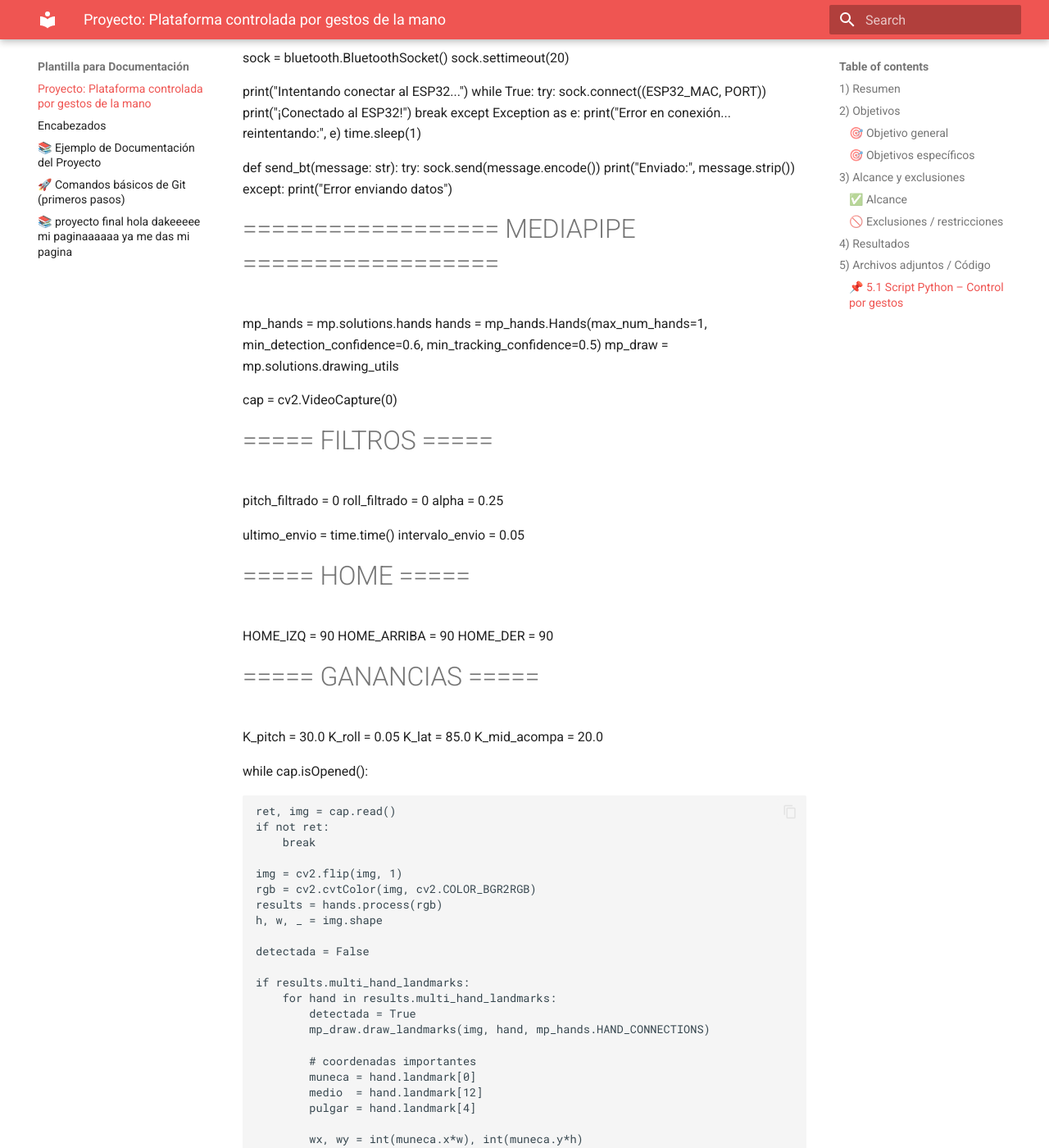
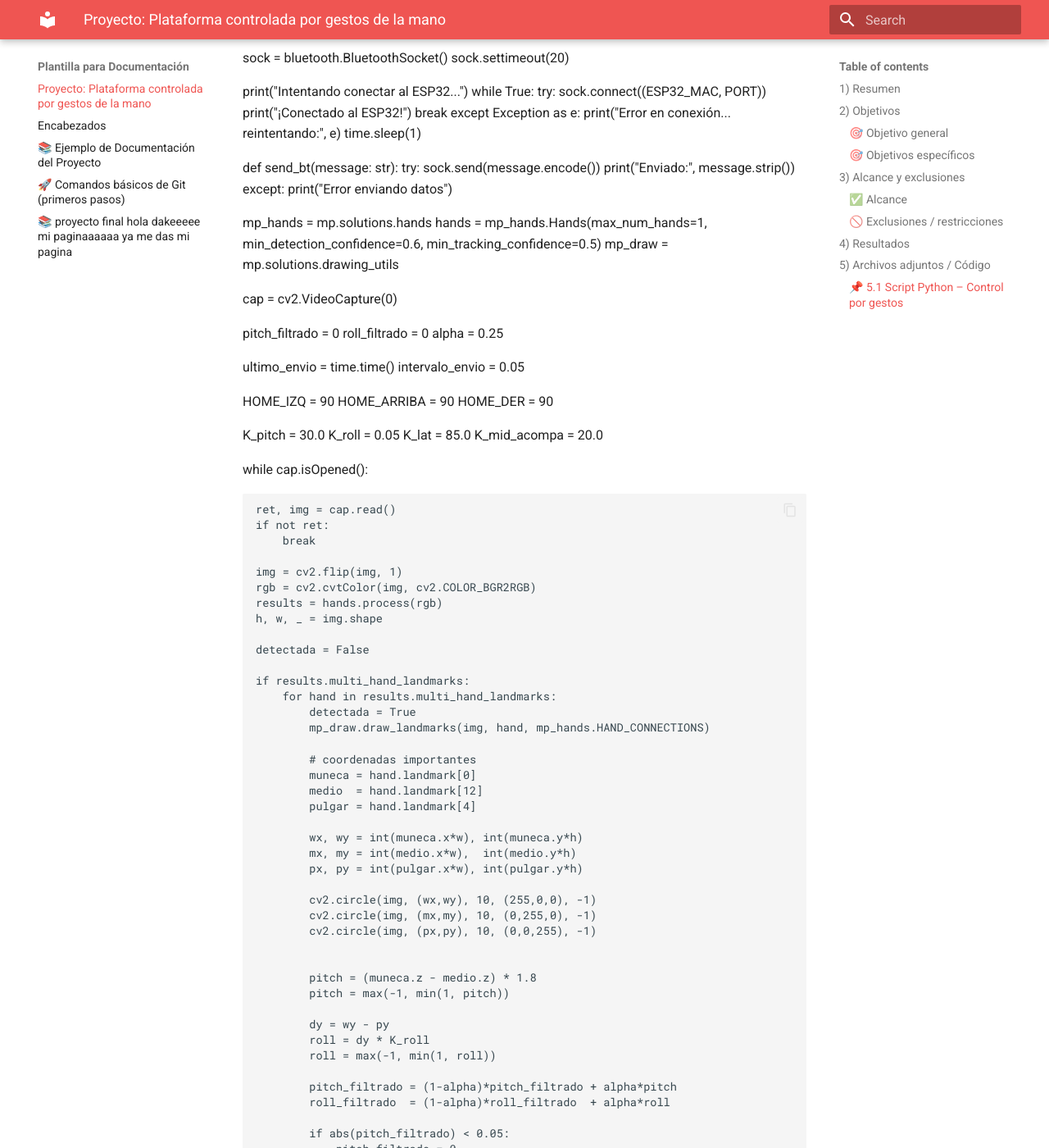
Before and after one commit to ximenaverdit24-netizen/Proyecto-elementos-II, an MkDocs documentation site: the page built from docs/index.md, in a window 1280 px wide and 1400 px high, scrolled down 2863 px. Shown: the whole window at 82% size. Built offline with MkDocs 1.6.1 and Material for MkDocs 9.7.7, drawn with Linux system fonts in a browser that asks for light colours; some of the changed text lies outside the part shown.

Commit message:
EEEEEEEEEEEEE

```diff
--- a/docs/index.md
+++ b/docs/index.md
@@ -105,9 +105,6 @@ def send_bt(message: str):
     except:
         print("Error enviando datos")
 
-
-# ================== MEDIAPIPE ==================
-
 mp_hands = mp.solutions.hands
 hands = mp_hands.Hands(max_num_hands=1,
                        min_detection_confidence=0.6,
@@ -116,7 +113,6 @@ mp_draw = mp.solutions.drawing_utils
 
 cap = cv2.VideoCapture(0)
 
-# ===== FILTROS =====
 pitch_filtrado = 0
 roll_filtrado = 0
 alpha = 0.25
@@ -124,12 +120,10 @@ alpha = 0.25
 ultimo_envio = time.time()
 intervalo_envio = 0.05
 
-# ===== HOME =====
 HOME_IZQ = 90
 HOME_ARRIBA = 90
 HOME_DER = 90
 
-# ===== GANANCIAS =====
 K_pitch = 30.0
 K_roll  = 0.05
 K_lat   = 85.0
```
Also changed, not shown: other parts of docs/index.md (+7 -7 lines).
